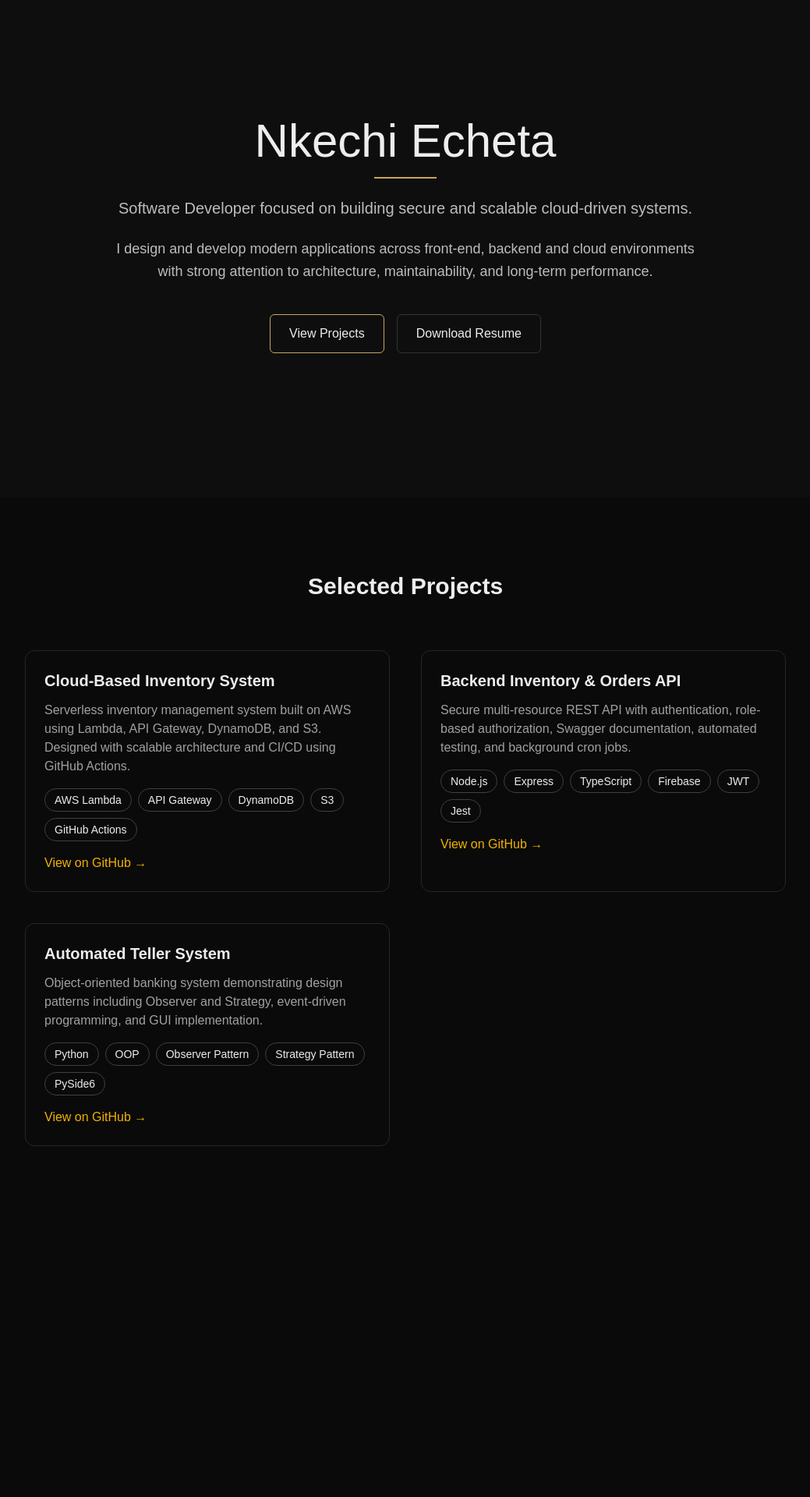
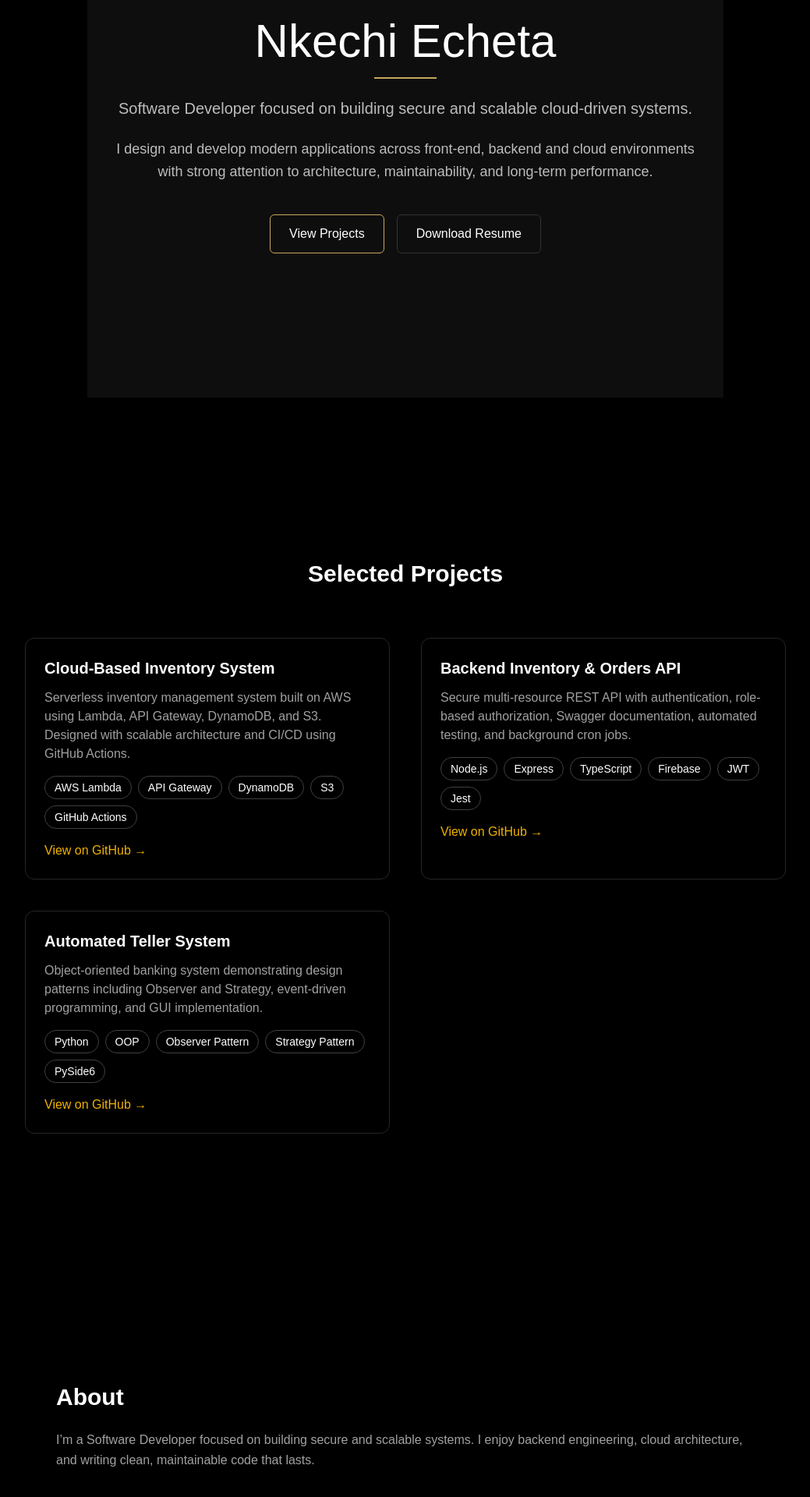
Before and after one commit to jecheta-rrc/nkechi-portfolio, a Next.js app: page / in a window 1280 px wide. Shown: the part 290-2210 px from the top of the page at 78% size, without its empty margins (120-1159 px from the left). Before the commit the page ends 1856 px from the top, so only its background shows below. Built offline with nearby package versions, Linux system fonts and the light colour scheme; a web font is replaced by a local one.

Commit message:
feat: add section anchors for single-page navigation.

```diff
--- a/src/app/page.tsx
+++ b/src/app/page.tsx
@@ -4,12 +4,51 @@ import Projects from "@/components/Projects";
 
 export default function Home() {
   return (
-    <>
-      <Navbar />
-      <div className="pt-32">
-      <Hero />
-      </div>
+    <main className="bg-black text-white">
+
+  <Navbar />
+
+  {/* Hero */}
+  <section id="top" className="min-h-screen flex items-center justify-center px-6">
+    <Hero />
+  </section>
+
+  {/* Projects */}
+  <section id="projects" className="py-28 px-6">
+    <div className="max-w-6xl mx-auto">
       <Projects />
-    </>
+    </div>
+  </section>
+
+  {/* About */}
+  <section id="about" className="py-28 px-6">
+    <div className="max-w-4xl mx-auto">
+      <h2 className="text-3xl font-semibold mb-6">About</h2>
+      <p className="text-neutral-400 leading-relaxed">
+        I’m a Software Developer focused on building secure and scalable systems.
+        I enjoy backend engineering, cloud architecture, and writing clean,
+        maintainable code that lasts.
+      </p>
+    </div>
+  </section>
+
+  {/* Contact */}
+  <section id="contact" className="py-28 px-6">
+    <div className="max-w-4xl mx-auto">
+      <h2 className="text-3xl font-semibold mb-6">Contact</h2>
+      <p className="text-neutral-400">
+        Email: <span className="text-white">nkechiecheta06@gmail.com</span>
+      </p>
+    </div>
+  </section>
+
+  {/* Footer */}
+  <footer className="py-12 px-6 border-t border-neutral-800">
+    <div className="max-w-6xl mx-auto text-center text-neutral-500">
+      <p>© {new Date().getFullYear()} Nkechi Echeta. All rights reserved.</p>
+    </div>
+  </footer>
+
+</main>
   );
 }
```
